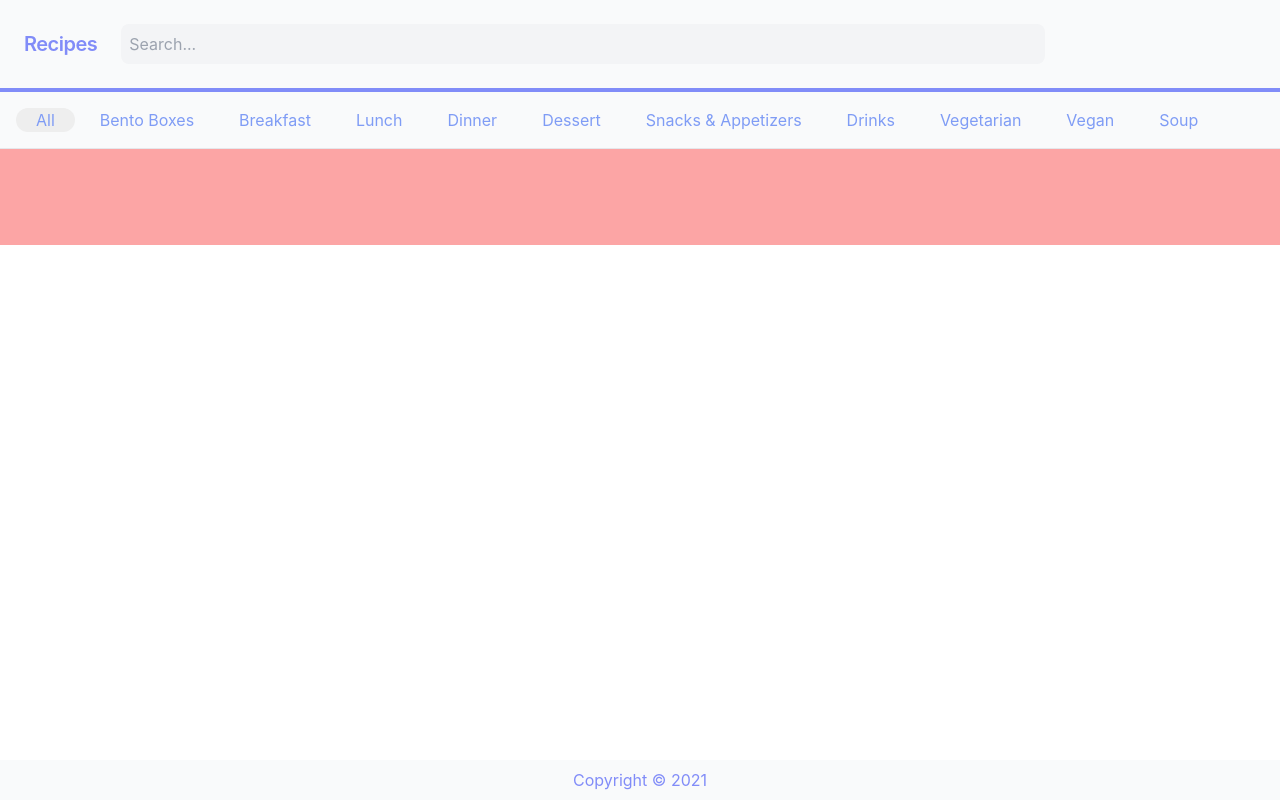
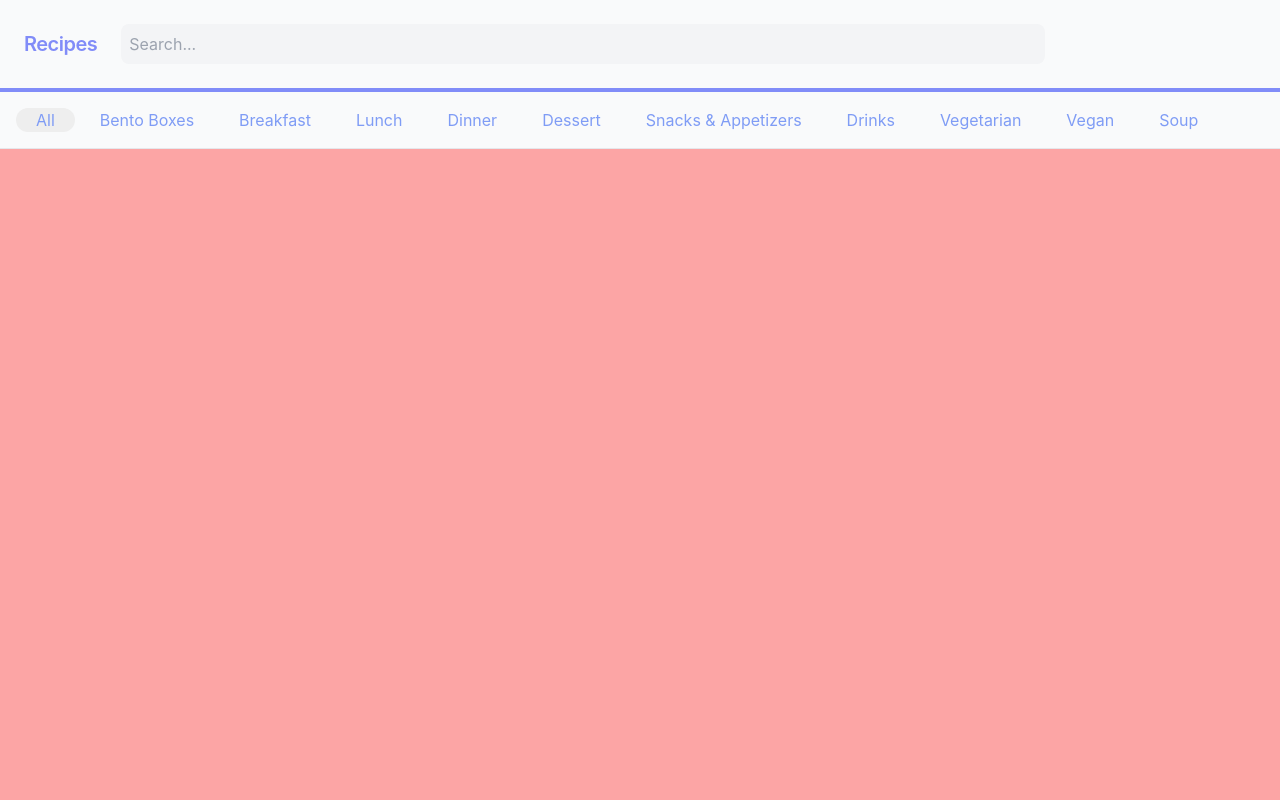
Before and after one commit to willsower/imamu-room-recipes, a Next.js app: page / in a window 1280 px wide. Shown: the top 800 px of the page. Built offline with nearby package versions, Linux system fonts and the light colour scheme.

Commit message:
Changed footer stickiness

```diff
--- a/components/Footer/footer.js
+++ b/components/Footer/footer.js
@@ -1,7 +1,7 @@
 export default function Footer() {
   return (
     <footer className = "">
-      <div className = "text-center bg-gray-50 p-2 text-indigo-400 fixed bottom-0 w-full">
+      <div className = "text-center bg-gray-50 p-2 text-indigo-400 bottom-0 w-full">
         {/* About (link)
         Contributing (link) */}
         Copyright &copy; 2021
--- a/pages/index.js
+++ b/pages/index.js
@@ -24,7 +24,7 @@ export default function Home({allRecipeData}) {
       <Header />
       <Nav />
 
-      <section className = "bg-red-300 h-24">
+      <section className = "bg-red-300 h-screen">
 
       </section>
 
```
